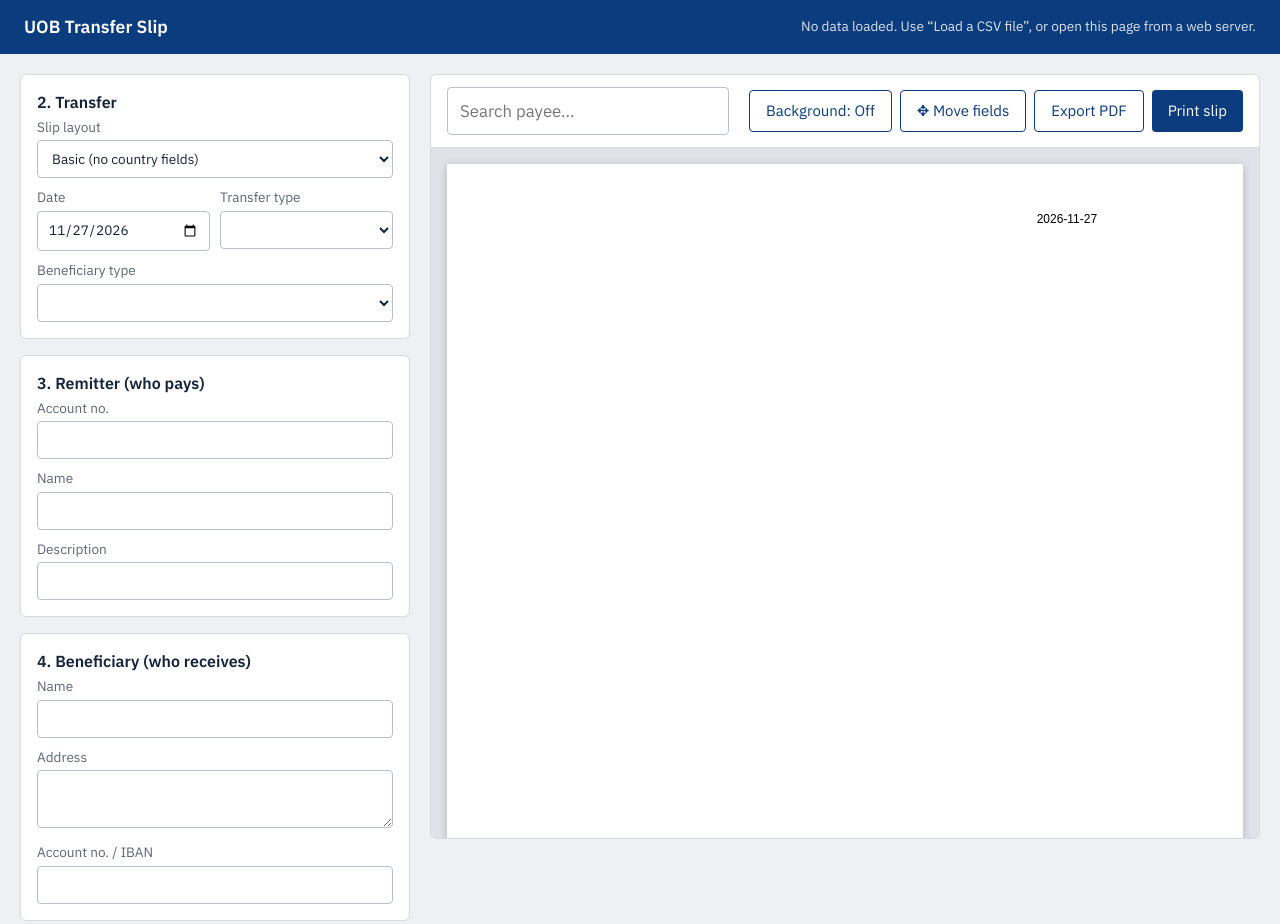
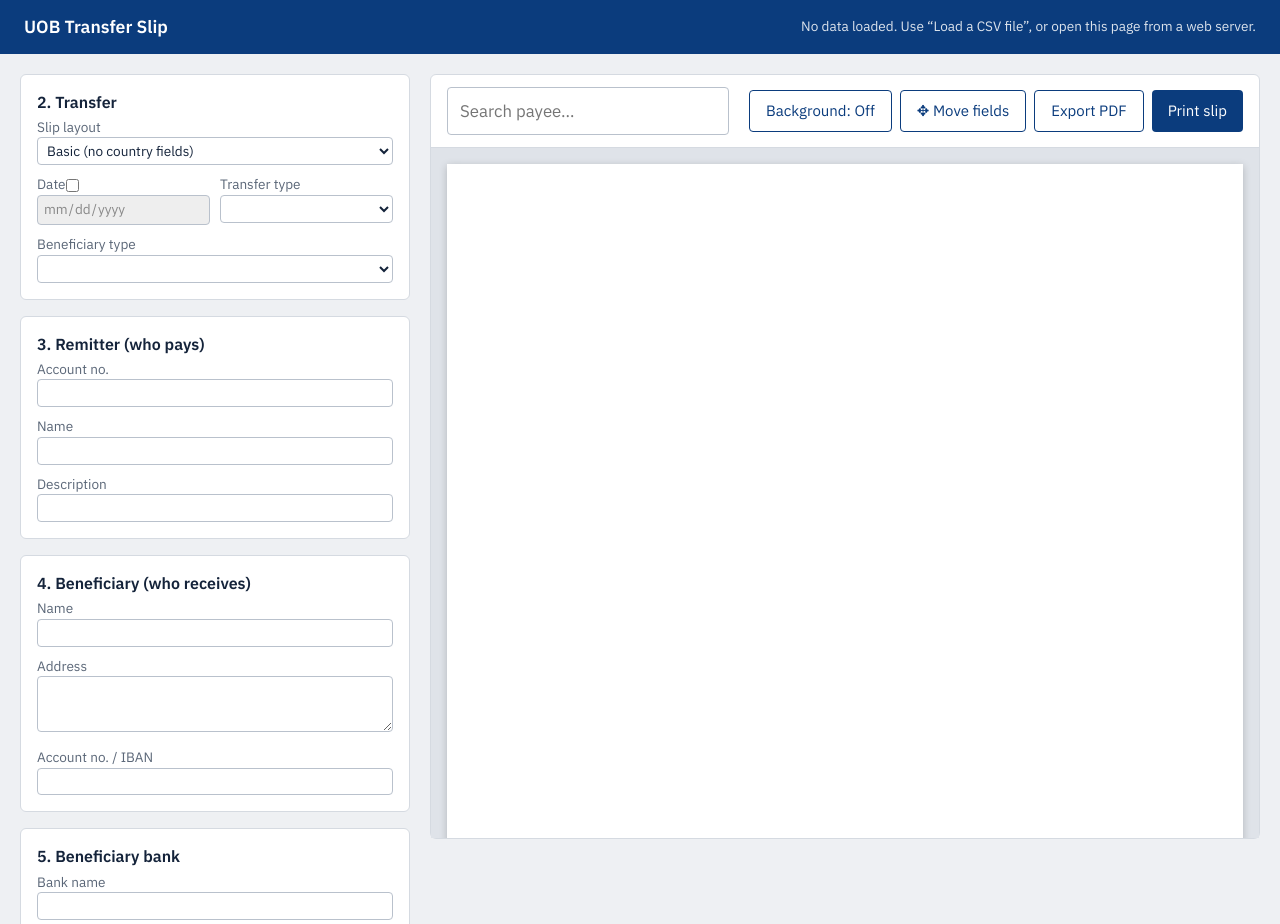
Before and after one commit to ACT-IT-Sys/baslipnk, a plain HTML site: page index.html in a window 1280 px wide. Shown: the top 924 px of the page. Drawn offline with nearby package versions, Linux system fonts and the light colour scheme; no server answers.

Commit message:
Refactor date input handling: implement checkbox to enable/disable date field; update default date logic and adjust UI styling

```diff
--- a/app.js
+++ b/app.js
@@ -559,7 +559,7 @@
           data[k] = k;
       });
     const slip = window.UOBRenderer.render(data, variant, {
-      date: $("date").value,
+      date: $("dateActive").checked ? $("date").value : "",
       transferType: $("transferType").value || (dragMode ? "TT" : ""),
       beneficiaryType:
         $("beneficiaryType").value || (dragMode ? "Corporate" : ""),
@@ -598,7 +598,8 @@
   // ---- Init -----------------------------------------------------------
   function init() {
     const cfg = window.UOBConfig;
-    $("date").value = cfg.defaults.date();
+    $("date").value = "";
+    $("date").disabled = true;
     fillSelect("transferType", cfg.transferTypes, cfg.defaults.transferType);
     fillSelect(
       "beneficiaryType",
@@ -620,6 +621,17 @@
       }
     });
     document.querySelector(".form").addEventListener("change", (e) => {
+      if (e.target.id === "dateActive") {
+        const on = e.target.checked;
+        const d = $("date");
+        d.disabled = !on;
+        d.style.background = on ? "" : "#eee";
+        d.style.color = on ? "" : "#888";
+        if (on && !d.value) d.value = window.UOBConfig.defaults.date();
+        if (!on) d.value = "";
+        renderSlip();
+        return;
+      }
       if (e.target.id !== "csvFile") {
         if (e.target.id === "variant") loadCoordsFromLocal(e.target.value);
         renderSlip();
--- a/common/common.js
+++ b/common/common.js
@@ -23,7 +23,10 @@ window.UOBCommon = {
     const d = window.UOBConfig.defaults;
     return {
       ...data,
-      date: data.date || d.date(),
+      // Empty string means "no date" (checkbox off). Only apply today when the key is missing.
+      date: Object.prototype.hasOwnProperty.call(data, "date")
+        ? data.date || ""
+        : d.date(),
       transferType: data.transferType || d.transferType,
       beneficiaryType: data.beneficiaryType || d.beneficiaryType,
     };
--- a/index.html
+++ b/index.html
@@ -102,8 +102,8 @@
       select,
       textarea {
         width: 100%;
-        margin-top: 3px;
-        padding: 8px 10px;
+        margin-top: 0px;
+        padding: 3px 5px;
         color: var(--ink);
         border: 1px solid #b9c1cc;
         border-radius: 4px;
@@ -435,7 +435,28 @@
             </select></label
           >
           <div class="row">
-            <label>Date <input type="date" id="date" /></label>
+            <label
+              style="
+                display: flex;
+                align-items: center;
+                gap: 0px;
+                flex-direction: row;
+                flex-wrap: wrap;
+              "
+            >
+              Date
+              <input
+                type="checkbox"
+                id="dateActive"
+                style="width: auto; margin: 0"
+              />
+              <input
+                type="date"
+                id="date"
+                disabled
+                style="flex: 1; background: #eee; color: #888"
+              />
+            </label>
             <label
               >Transfer type
               <select id="transferType"></select
```
Also changed, not shown: 1 other file.
